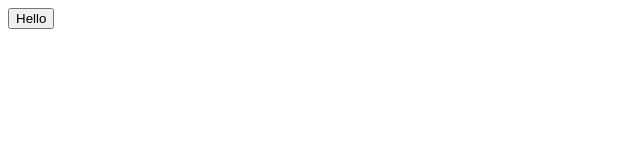
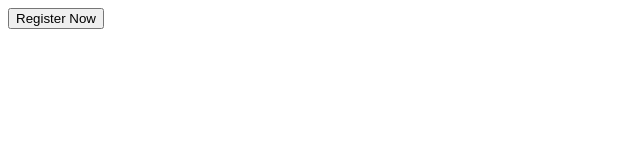
Before and after one commit to umarsikander1/Github-Practice, a plain HTML site: page login.html in a window 1280 px wide. Shown: the whole page, without its empty margins (0-640 px from the left). Drawn offline with Linux system fonts and the light colour scheme.

Commit message:
Update Button Text

```diff
--- a/login.html
+++ b/login.html
@@ -6,6 +6,6 @@
     <title>Document</title>
   </head>
   <body>
-    <button>Hello</button>
+    <button>Register Now</button>
   </body>
 </html>
```
